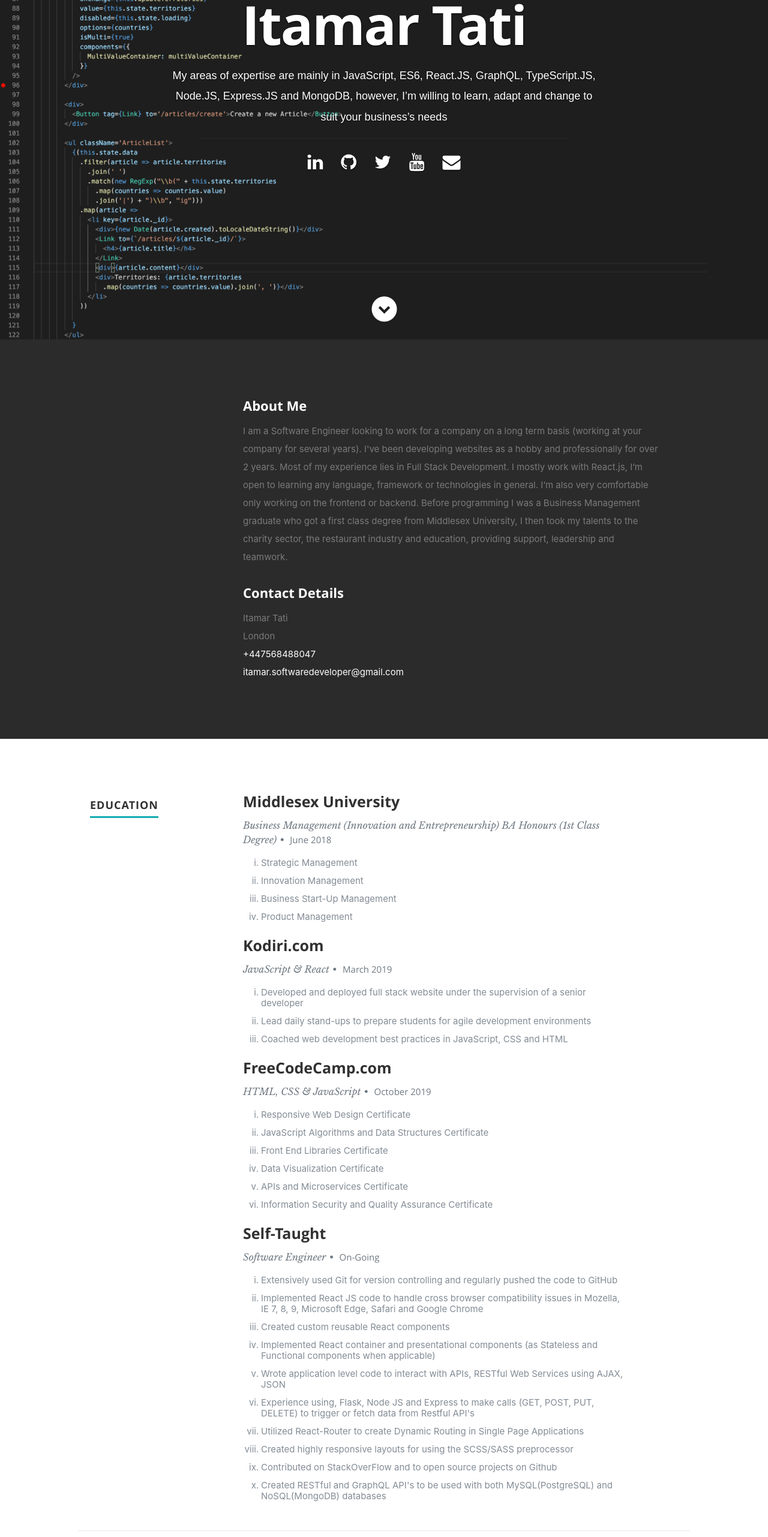
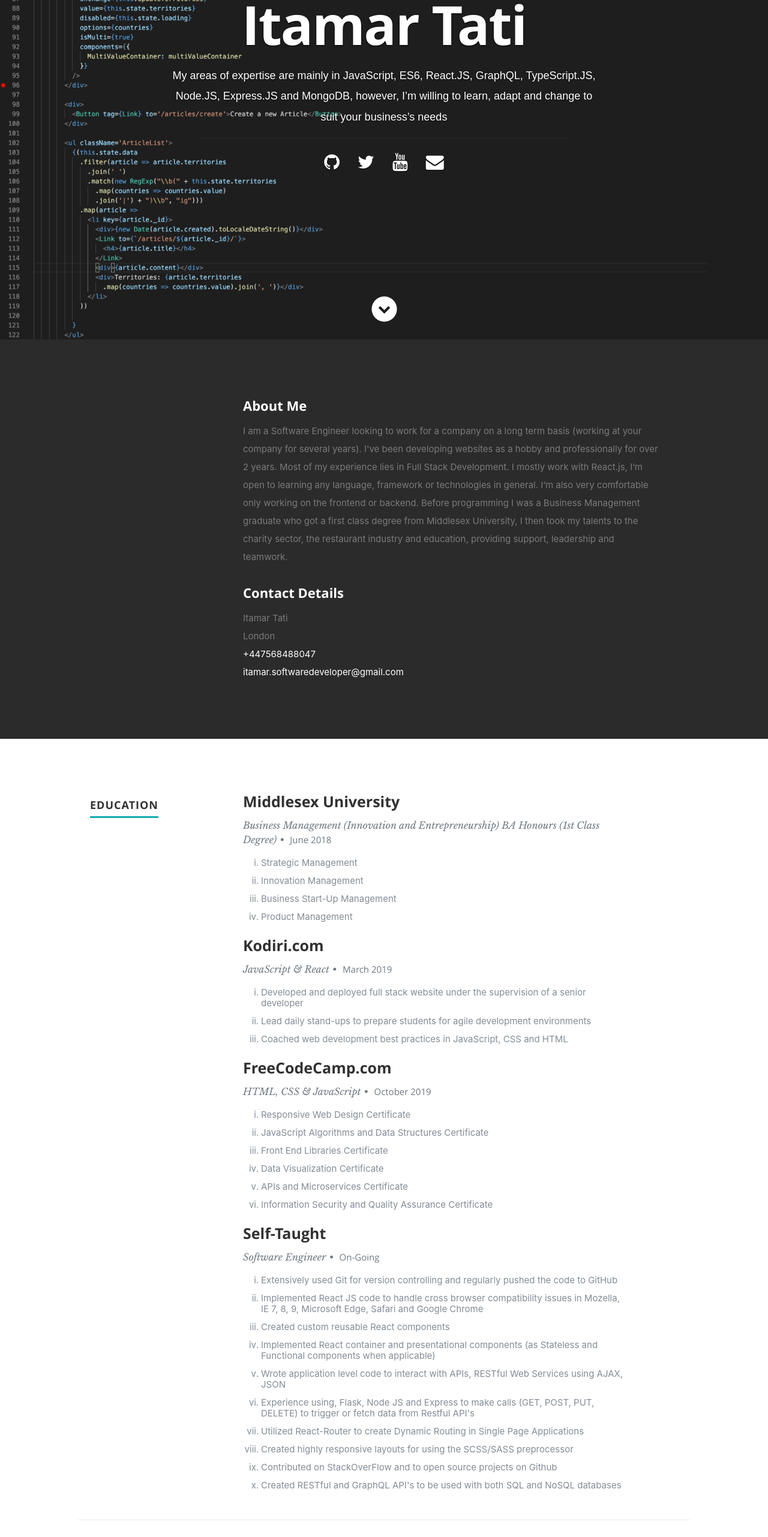
Before and after one commit to ItamarTati/itamar-portfolio-page, a React (Create React App) app: page / in a window 1280 px wide. Shown: the part 234-2797 px from the top of the page at 60% size. Built offline with nearby package versions, Linux system fonts and the light colour scheme.

Commit message:
changed skills

```diff
--- a/src/resumeData.js
+++ b/src/resumeData.js
@@ -4,11 +4,6 @@ let resumeData = {
     "role": "Software Engineer",
     "roleDescription": "My areas of expertise are mainly in JavaScript, ES6, React.JS, GraphQL, TypeScript.JS, Node.JS, Express.JS and MongoDB, however, I’m willing to learn, adapt and change to suit your business’s needs",
     "socialLinks":[
-        {
-          "name":"linkedin",
-          "url":"https://www.linkedin.com/in/itamar-tati-javascript-developer-react-developer-b4b2a3102/",
-          "className":"fa fa-linkedin"
-        },
         {
           "name":"github",
           "url":"https://github.com/ItamarTati",
@@ -87,7 +82,7 @@ let resumeData = {
           {"Achievement":"Utilized React-Router to create Dynamic Routing in Single Page Applications"},
           {"Achievement":"Created highly responsive layouts for using the SCSS/SASS preprocessor"},
           {"Achievement":"Contributed on StackOverFlow and to open source projects on Github"},
-          {"Achievement":"Created RESTful and GraphQL API's to be used with both MySQL(PostgreSQL) and NoSQL(MongoDB) databases"}
+          {"Achievement":"Created RESTful and GraphQL API's to be used with both SQL and NoSQL databases"}
         ]
       },
     ],
@@ -201,7 +196,7 @@ let resumeData = {
         "skillname":"Flask"
       },
       {
-        "skillname":"NoSQL"
+        "skillname":"SQL"
       },
       {
         "skillname":"MySQL"
```
